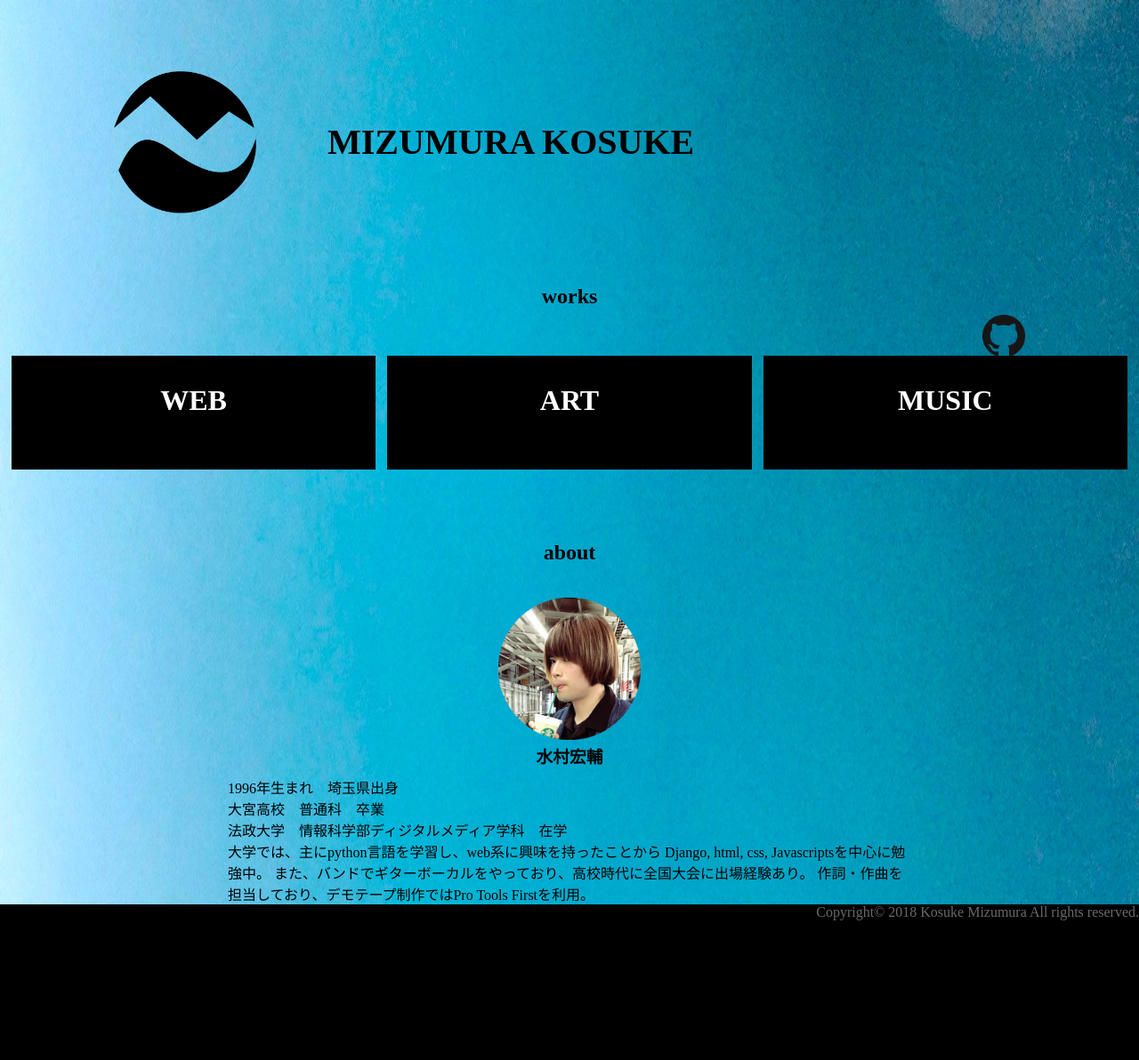
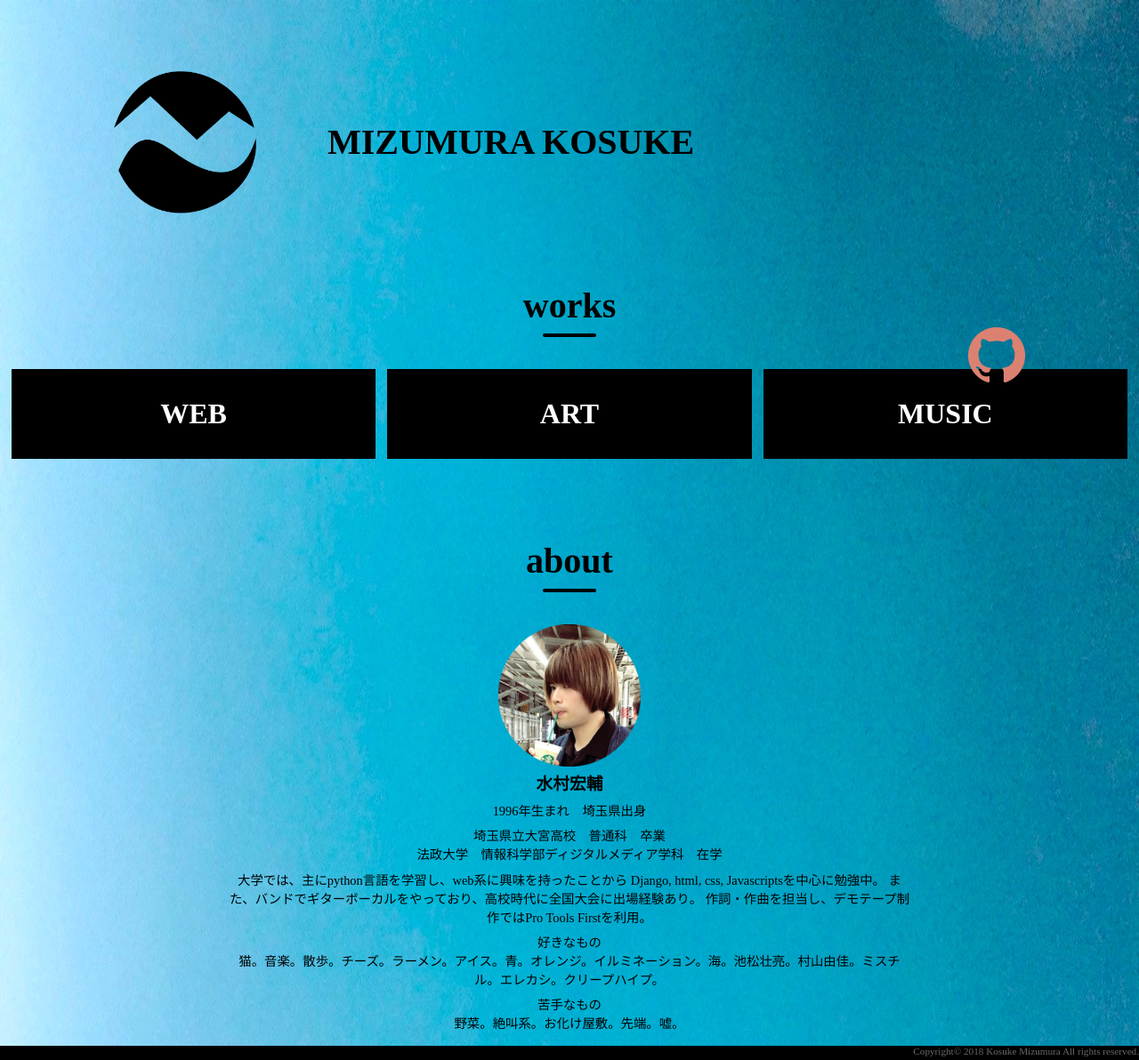
Before and after one commit to MizumuraKosuke/Portfolio, a Django app: page / in a window 1280 px wide. Shown: the whole page at 89% size. Before the commit the page ends 1035 px from the top, so only its background shows below. Run offline with Django 3.2, Linux system fonts and the light colour scheme.

Commit message:
background change

```diff
--- a/port/static/css/base.css
+++ b/port/static/css/base.css
@@ -7,7 +7,7 @@
 }
 
 body {
-    background-color: whitesmoke;
+    background-color: skyblue;
 }
 
 #container {
@@ -21,7 +21,27 @@ body {
 
 h2, h3 {
     text-align: center;
-    height: 2em;
+}
+
+h2 {
+    position: relative;
+    font-size: 2.5em;
+}
+
+h2:before {
+    content: "";
+    position: absolute;
+    left: 50%;
+    bottom: -0.3em;
+    display: inline-block;
+    width: 1.5em;
+    height: 0.1em;
+    -moz-transform: translateX(-50%);
+    -webkit-transform: translateX(-50%);
+    -ms-transform: translateX(-50%);
+    transform: translateX(-50%);
+    background-color: black;
+    border-radius: 0.1em;
 }
 
 a {
@@ -64,8 +84,12 @@ nav .work {
     float: left;
     background-color: black;
     width: 32%;
-    margin-top: 2em;
+    margin-top: 3em;
     margin-left: 1%;
+}
+
+nav .work:hover {
+    background-color: orangered;
 }
 
 nav h3 {
@@ -93,10 +117,8 @@ nav li a {
 
 nav #github {
     position: absolute;
-    top: 2.15em;
+    top: 3em;
     right: 8em;
-    width: 3em;
-    height: 3em;
 }
 
 nav #web {
@@ -118,15 +140,21 @@ nav #web {
 #prof img {
     width: 10em;
     height: 10em;
-    margin-top: 1em;
+    margin-top: 3em;
     margin-left: calc(50% - 5em);
+}
+
+#prof p {
+    text-align: center;
+    font-size: 0.9em;
+    padding-top: 0.5em;
 }
 
 /* フッター */
 footer {
     position: absolute;
     bottom: 0;
-    height: 2em;
+    height: 1em;
     width: 100%;
     background-color: black;
     color: dimgray;
@@ -135,4 +163,5 @@ footer {
 footer p {
     color: dimgray;
     text-align: right;
+    font-size: 0.7em;
 }
--- a/port/templates/home/home.html
+++ b/port/templates/home/home.html
@@ -9,14 +9,15 @@
     <img src="{% static 'media/prof.png' %}" alt="プロフィール画像">
     <h3>水村宏輔</h3>
     <p>1996年生まれ　埼玉県出身</p>
-    <p>大宮高校　普通科　卒業</p>
-    <p>法政大学　情報科学部ディジタルメディア学科　在学</p>
+    <p>埼玉県立大宮高校　普通科　卒業<br>法政大学　情報科学部ディジタルメディア学科　在学</p>
     <p>
         大学では、主にpython言語を学習し、web系に興味を持ったことから
         Django, html, css, Javascriptsを中心に勉強中。
         また、バンドでギターボーカルをやっており、高校時代に全国大会に出場経験あり。
-        作詞・作曲を担当しており、デモテープ制作ではPro Tools Firstを利用。
+        作詞・作曲を担当し、デモテープ制作ではPro Tools Firstを利用。
     </p>
+    <p class="lik">好きなもの<br>猫。音楽。散歩。チーズ。ラーメン。アイス。青。オレンジ。イルミネーション。海。池松壮亮。村山由佳。ミスチル。エレカシ。クリープハイプ。</p>
+    <p class="lik">苦手なもの<br>野菜。絶叫系。お化け屋敷。先端。嘘。</p>
 </div>
 
 {% endblock content %}
```
Also changed, not shown: port/static/media/GitHub.png, 5 other files.
